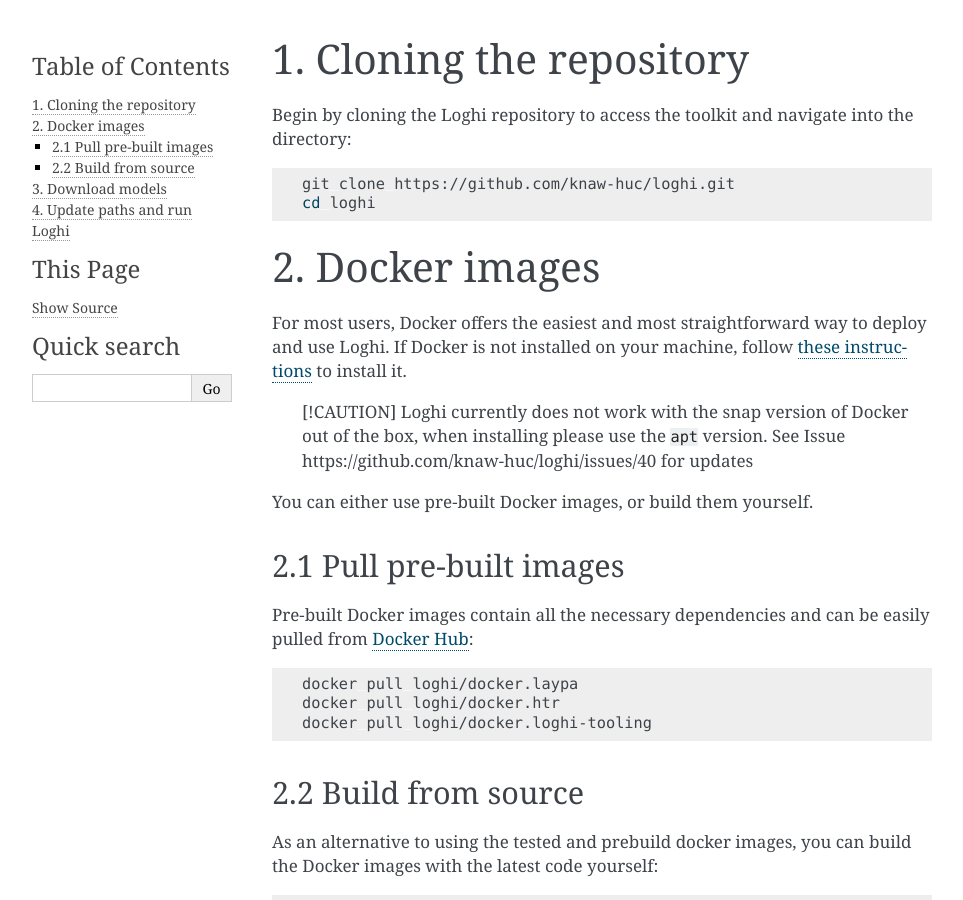
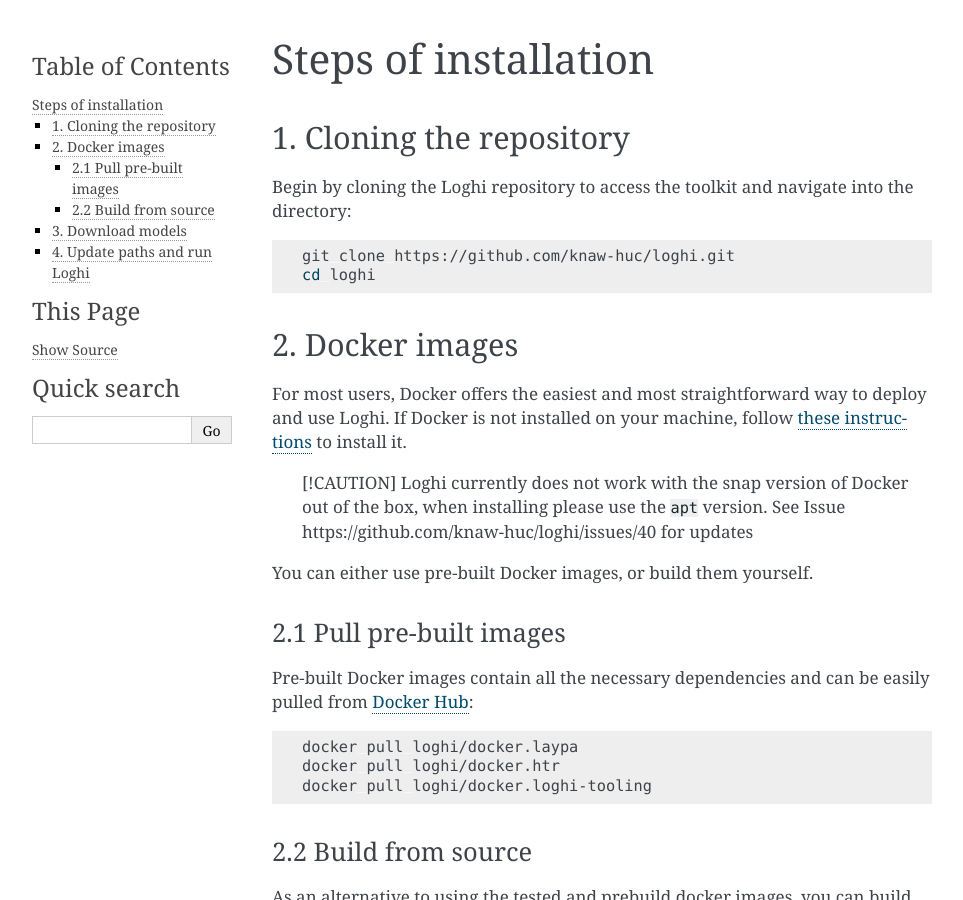
Before and after one commit to rvankoert/loghi, a Sphinx documentation site: the page built from docs/installation/steps.md, in a window 1280 px wide and 900 px high. Shown: the whole window, without its empty margins (148-1111 px from the left). Built offline with Sphinx 7.4.7, drawn with Linux system fonts in a browser that asks for light colours.

Commit message:
update steps page

```diff
--- a/docs/installation/steps.md
+++ b/docs/installation/steps.md
@@ -1,3 +1,5 @@
+# Steps of installation
+
 ## 1. Cloning the repository
 Begin by cloning the Loghi repository to access the toolkit and navigate into the directory:
 
```
